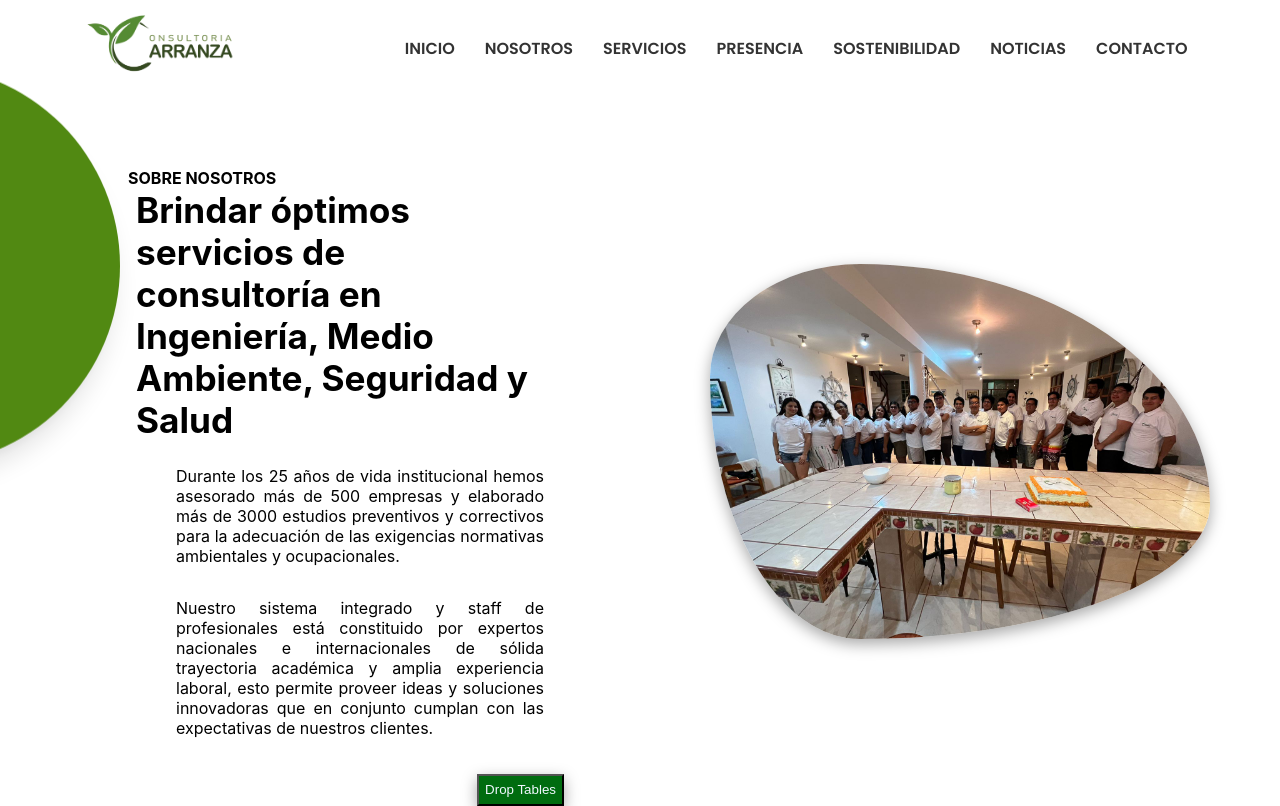
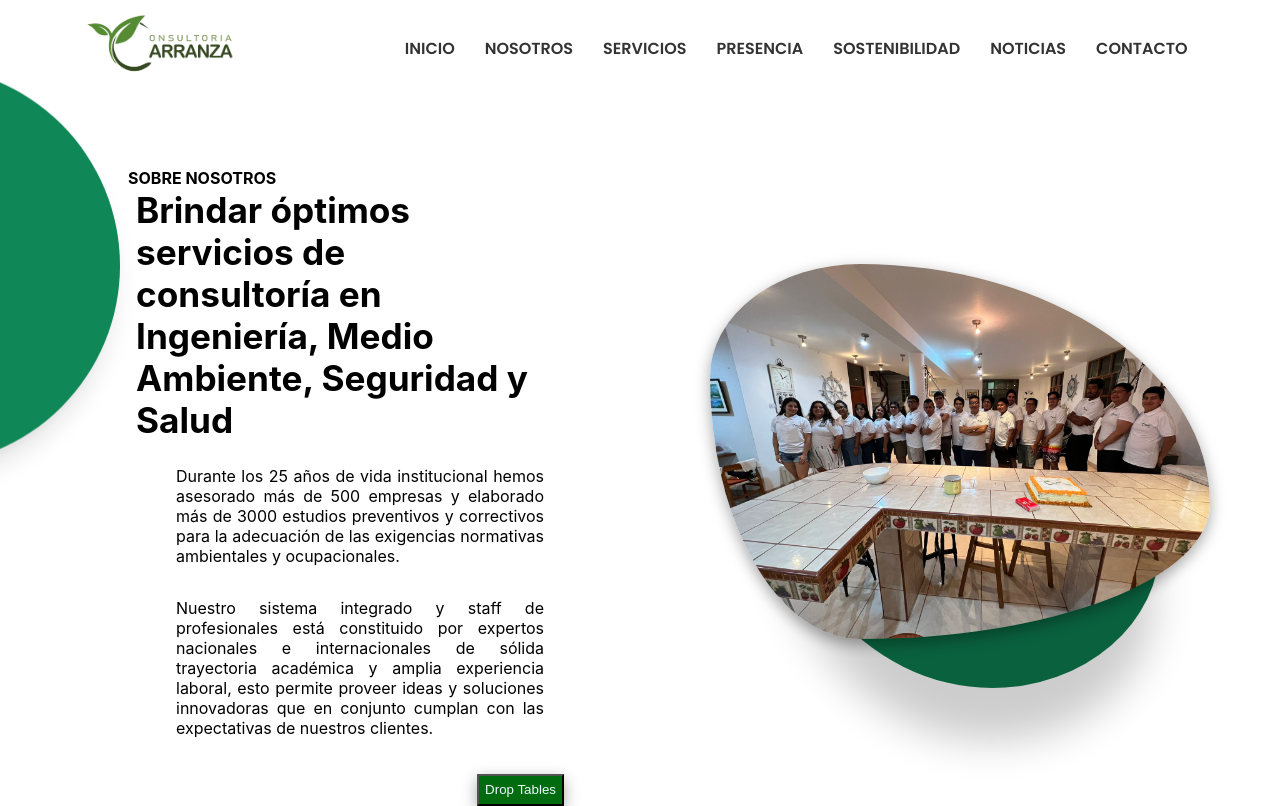
Before and after one commit to Gregchd/CCarranza-web, a React (Create React App) app: page /nosotros in a window 1280 px wide. Built offline with nearby package versions, Linux system fonts and the light colour scheme.

Commit message:
Cambios de favicon y agregue un elemento en nosotros

```diff
--- a/public/index.html
+++ b/public/index.html
@@ -2,14 +2,14 @@
 <html lang="en">
   <head>
     <meta charset="utf-8" />
-    <link rel="icon" href="%PUBLIC_URL%/favicon.ico" />
+    <link rel="icon" href="%PUBLIC_URL%/favicon-16x16.png" />
     <meta name="viewport" content="width=device-width, initial-scale=1" />
     <meta name="theme-color" content="#000000" />
     <meta
       name="description"
       content="Web site created using create-react-app"
     />
-    <link rel="apple-touch-icon" href="%PUBLIC_URL%/logo192.png" />
+    <link rel="apple-touch-icon" href="%PUBLIC_URL%/favicon-16x16.png" />
     <!--
       manifest.json provides metadata used when your web app is installed on a
       user's mobile device or desktop. See https://developers.google.com/web/fundamentals/web-app-manifest/
@@ -24,7 +24,7 @@
       work correctly both with client-side routing and a non-root public URL.
       Learn how to configure a non-root public URL by running `npm run build`.
     -->
-    <title>React App</title>
+    <title>Consultoria Carranza | 25 años de servicio</title>
   </head>
   <body>
     <noscript>You need to enable JavaScript to run this app.</noscript>
--- a/src/pages/Nosotros.css
+++ b/src/pages/Nosotros.css
@@ -50,7 +50,7 @@
     width: 400px;
     height: 400px;
     border-radius: 50%;
-    background-color: #518912;
+    background-color: #0f8757;
     z-index: -1;
     animation: floatCircle 2s infinite alternate ease-in-out;
     box-shadow: rgba(0, 0, 0, 0.1) 0px 20px 25px -5px, rgba(0, 0, 0, 0.04) 0px 10px 10px -5px;
@@ -62,9 +62,22 @@
     align-items: center;
 }
 .foto img{
-    border-radius: 30% 70% 70% 30% / 30% 64% 36% 70% ;
+    border-radius: 30% 70% 70% 30% / 30% 64% 36% 70%;
     max-width: 500px;
     box-shadow: rgba(0, 0, 0, 0.35) 0px 5px 15px;
+}
+.foto .circulo{
+    position: absolute;
+    top: 50%;
+    left: 50%;
+    transform: translate(30%, -28%);
+    width: 400px;
+    width: 400px;
+    height: 400px;
+    border-radius: 30% 70% 42% 58% / 30% 64% 36% 70% ;
+    background-color: #0a613e;
+    box-shadow: rgba(0, 0, 0, 0.2) 0px 60px 40px -7px;
+    z-index: -1;
 }
 
 
--- a/src/pages/Nosotros.js
+++ b/src/pages/Nosotros.js
@@ -19,6 +19,7 @@ render(){
     </div>
       <div class="foto">
         <img alt="Foto de los miembros de la empresa" src={repe}></img>
+        <div class="circulo"></div>
       </div>
     </section>
   );
```
Also changed, not shown: public/favicon-16x16.png (renamed from src/img/favicon-16x16.png).
